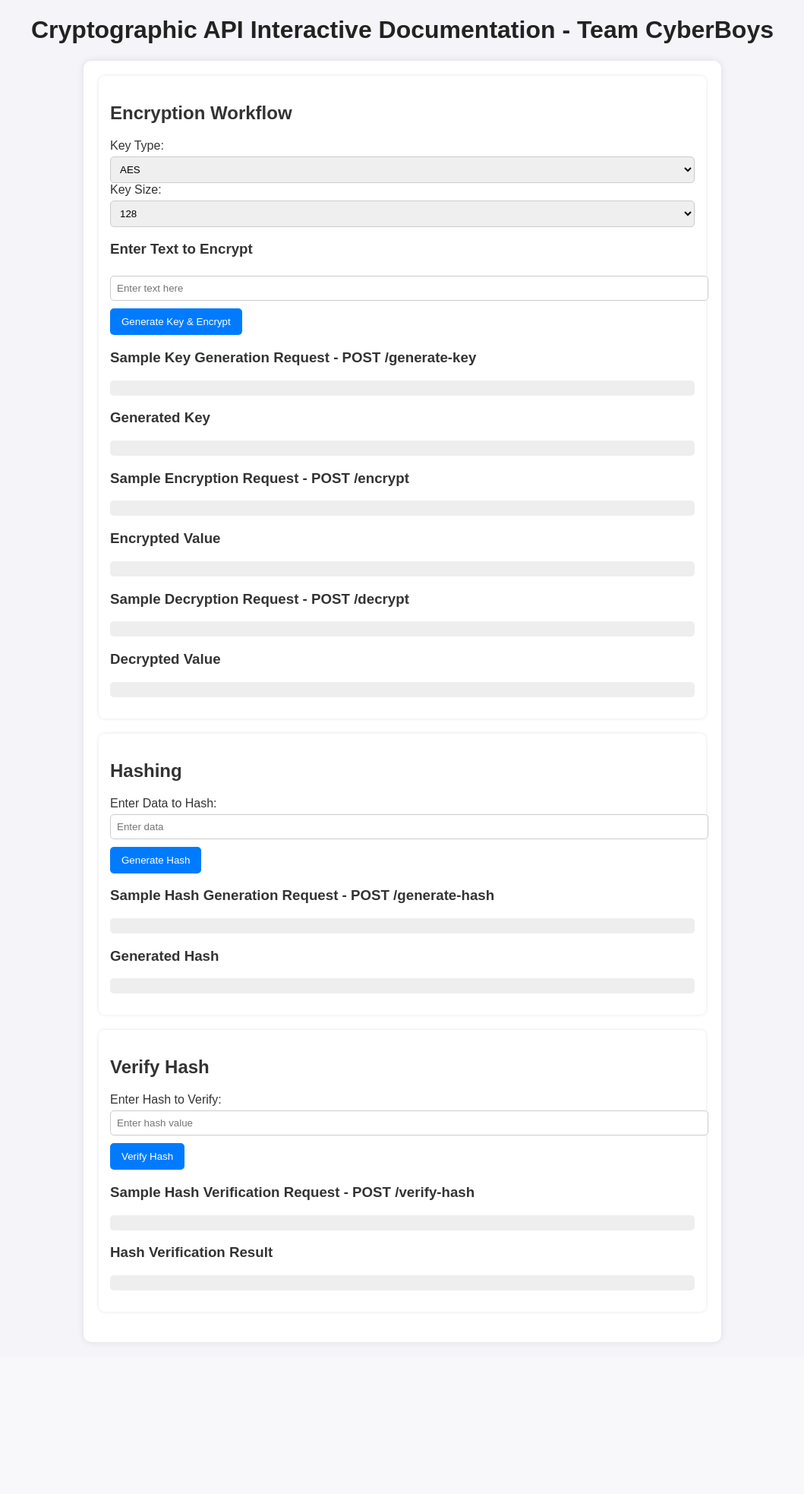
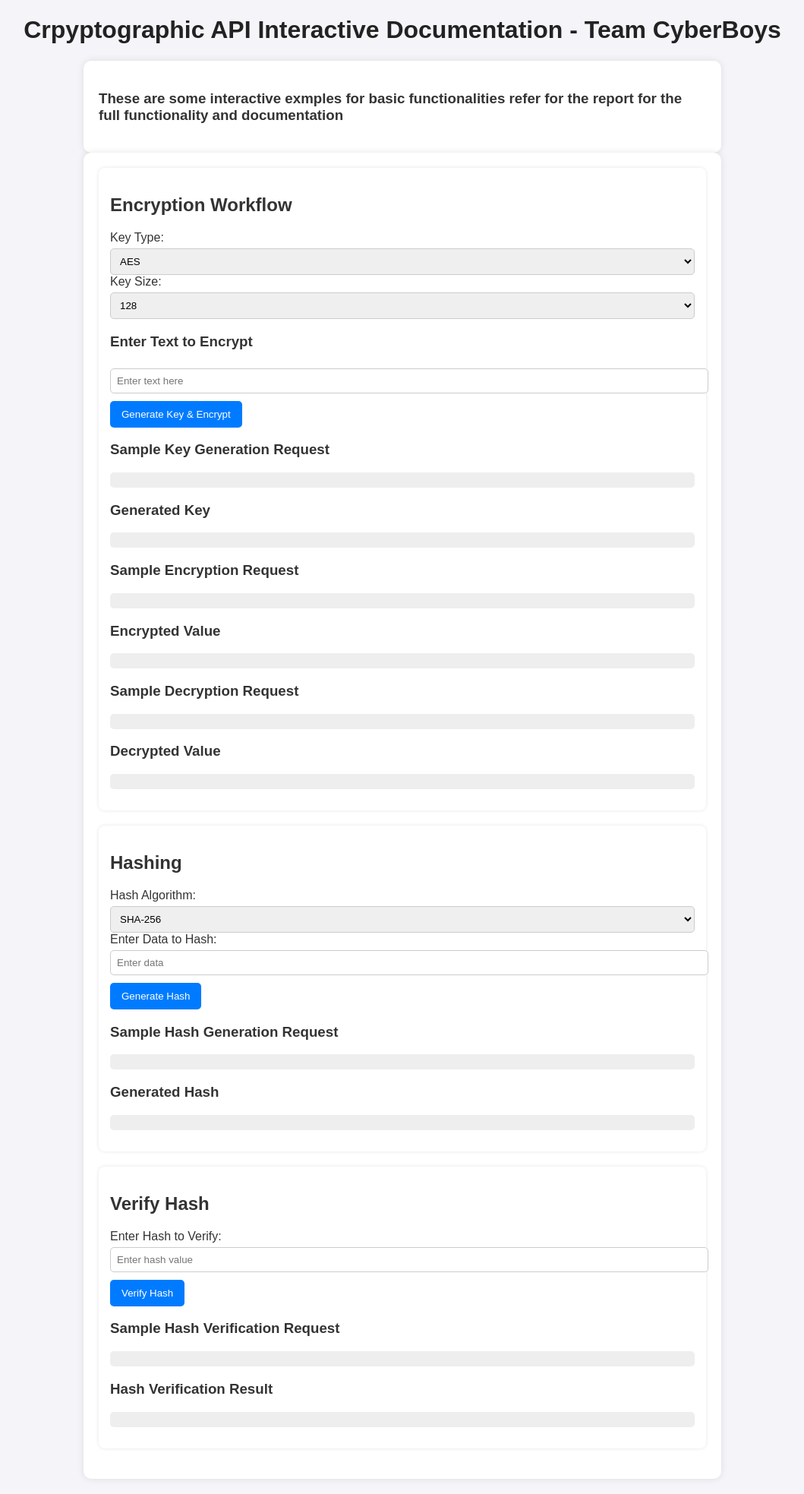
Before and after one commit to HirunaVishwamith/Cyber_Proj_Milestone_2, a Flask app: page / in a window 1280 px wide. Shown: the whole page at 76% size, without its empty margins (110-1169 px from the left). Before the commit the page ends 1769 px from the top, so only its background shows below. Run offline with Flask 3, Linux system fonts and the light colour scheme.

Commit message:
added templete

```diff
--- a/templates/index.html
+++ b/templates/index.html
@@ -108,10 +108,12 @@
 
         async function generateHash() {
             const data = document.getElementById("hash-data").value;
+            const algorithm = document.getElementById("hash-algorithm").value;
+
             await testAPI(
                 'generate-hash',
                 'POST',
-                { data: data, algorithm: 'SHA-256' },
+                { data: data, algorithm: algorithm },
                 "hashRequest", "hashValue"
             );
         }
@@ -119,17 +121,22 @@
         async function verifyHash() {
             const data = document.getElementById("hash-data").value;
             const hashValue = document.getElementById("hash-value").value;
+            const algorithm = document.getElementById("hash-algorithm").value;
+
             await testAPI(
                 'verify-hash',
                 'POST',
-                { data: data, hash_value: hashValue, algorithm: 'SHA-256' },
+                { data: data, hash_value: hashValue, algorithm: algorithm },
                 "hashVerifyRequest", "hashVerification"
             );
         }
     </script>
 </head>
 <body>
-    <h1>Cryptographic API Interactive Documentation - Team CyberBoys</h1>
+    <h1>Crpyptographic API Interactive Documentation - Team CyberBoys</h1>
+    <div class="container">
+        <h3> These are some interactive exmples for basic functionalities refer for the report for the full functionality and documentation</h4>
+    </div>
     <div class="container">
 
         <!-- Encryption Section -->
@@ -154,17 +161,17 @@
             <input type="text" id="plaintext" placeholder="Enter text here">
             <button onclick="handleEncryption()">Generate Key & Encrypt</button>
 
-            <h3>Sample Key Generation Request - POST /generate-key</h3>
+            <h3>Sample Key Generation Request</h3>
             <pre id="keyRequest"></pre>
             <h3>Generated Key</h3>
             <pre id="generatedKey"></pre>
 
-            <h3>Sample Encryption Request - POST /encrypt</h3>
+            <h3>Sample Encryption Request</h3>
             <pre id="encryptRequest"></pre>
             <h3>Encrypted Value</h3>
             <pre id="encryptedValue"></pre>
 
-            <h3>Sample Decryption Request - POST /decrypt</h3>
+            <h3>Sample Decryption Request</h3>
             <pre id="decryptRequest"></pre>
             <h3>Decrypted Value</h3>
             <pre id="decryptedValue"></pre>
@@ -173,11 +180,21 @@
         <!-- Hashing Section -->
         <div class="section">
             <h2>Hashing</h2>
+            <label for="hash-algorithm">Hash Algorithm:</label>
+            <select id="hash-algorithm">
+                <option value="SHA-256">SHA-256</option>
+                <option value="SHA-512">SHA-512</option>
+                <option value="SHA3-256">SHA3-256</option>
+                <option value="SHA3-512">SHA3-512</option>
+                <option value="BLAKE2b">BLAKE2b</option>
+                <option value="BLAKE2s">BLAKE2s</option>
+            </select>
+
             <label for="hash-data">Enter Data to Hash:</label>
             <input type="text" id="hash-data" placeholder="Enter data">
             <button onclick="generateHash()">Generate Hash</button>
 
-            <h3>Sample Hash Generation Request - POST /generate-hash</h3>
+            <h3>Sample Hash Generation Request</h3>
             <pre id="hashRequest"></pre>
             <h3>Generated Hash</h3>
             <pre id="hashValue"></pre>
@@ -189,7 +206,7 @@
             <input type="text" id="hash-value" placeholder="Enter hash value">
             <button onclick="verifyHash()">Verify Hash</button>
 
-            <h3>Sample Hash Verification Request - POST /verify-hash </h3>
+            <h3>Sample Hash Verification Request</h3>
             <pre id="hashVerifyRequest"></pre>
             <h3>Hash Verification Result</h3>
             <pre id="hashVerification"></pre>
```
